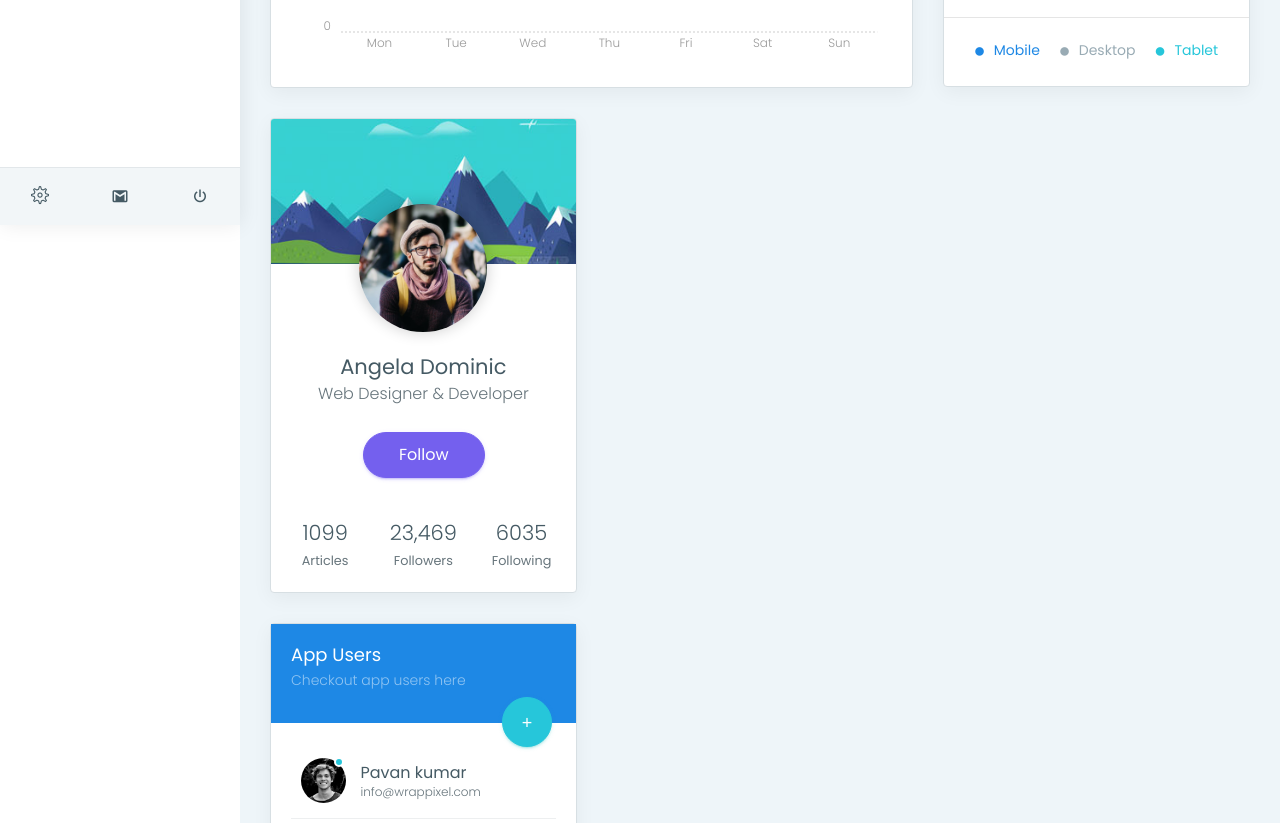
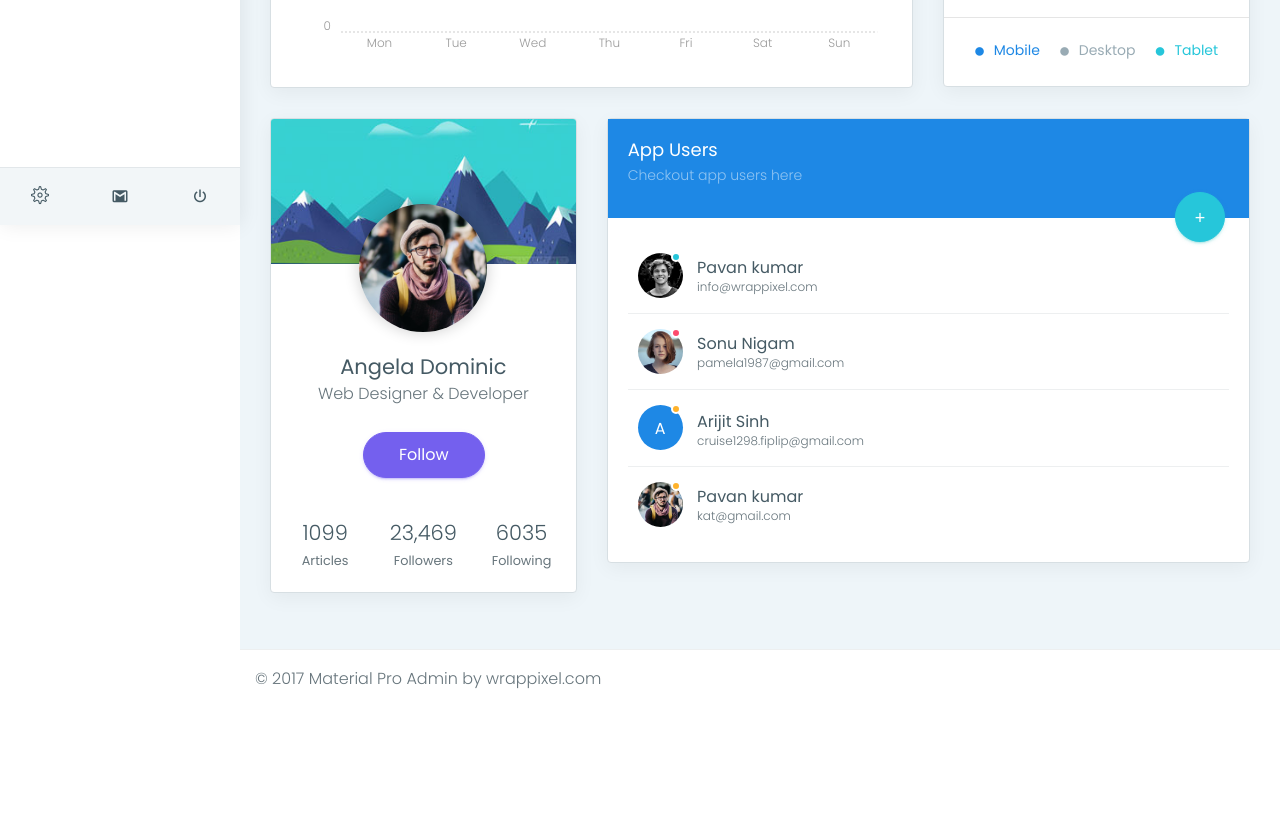
Before and after one commit to Afadinsro/Afadinsro.github.io, a plain HTML site: page index.html in a window 1280 px wide. Shown: the part 575-1398 px from the top of the page. After the commit the page ends 1283 px from the top, so only its background shows below. Drawn offline with Linux system fonts and the light colour scheme; files whose address does not match are found by name.

Commit message:
Fixed column issue

```diff
--- a/index.html
+++ b/index.html
@@ -239,7 +239,9 @@
                                 </div>
                             </div>
                         </div>
+                    </div>
                         <!-- Column -->
+                    <div class="col-lg-8 col-xlg-9 col-md-7">
                         <div class="card">
                             <div class="card-block bg-info">
                                 <h4 class="text-white card-title">App Users</h4>
```
